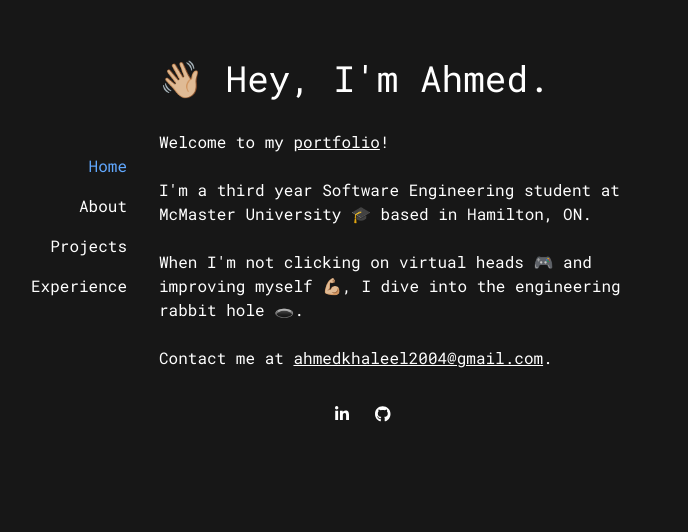
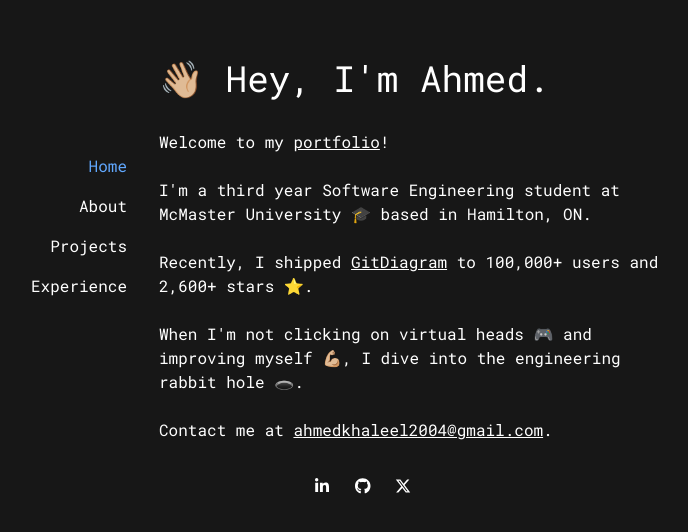
Before and after one commit to ahmedkhaleel2004/portfolio, a Next.js app: page / in a window 1280 px wide. Shown: the part 134-666 px from the top of the page, without its empty margins (273-961 px from the left). Built offline with nearby package versions, Linux system fonts and the light colour scheme.

Commit message:
add gitdiagram

```diff
--- a/app/components/Footer.tsx
+++ b/app/components/Footer.tsx
@@ -2,6 +2,7 @@ import React from "react";
 import { FontAwesomeIcon } from "@fortawesome/react-fontawesome";
 import { faGithub } from "@fortawesome/free-brands-svg-icons";
 import { faLinkedinIn } from "@fortawesome/free-brands-svg-icons/faLinkedinIn";
+import { faXTwitter } from "@fortawesome/free-brands-svg-icons";
 import Link from "next/link";
 
 const Footer = () => {
@@ -20,6 +21,12 @@ const Footer = () => {
         >
           <FontAwesomeIcon icon={faGithub} />
         </Link>
+        <Link
+          href="https://x.com/ahmedkhaleel04"
+          className="h-6 w-6 transition-all duration-200 ease-in-out hover:text-nice-blue"
+        >
+          <FontAwesomeIcon icon={faXTwitter} />
+        </Link>
       </div>
     </footer>
   );
--- a/app/page.tsx
+++ b/app/page.tsx
@@ -31,6 +31,16 @@ const Home: React.FC = () => {
         University 🎓 based in Hamilton, ON.
       </p>
       <p className="mb-6">
+        Recently, I shipped{" "}
+        <a
+          href="https://gitdiagram.com"
+          className="underline transition-colors duration-200 ease-in-out hover:text-nice-blue"
+        >
+          GitDiagram
+        </a>{" "}
+        to 100,000+ users and 2,600+ stars ⭐.
+      </p>
+      <p className="mb-6">
         When I&apos;m not clicking on virtual heads 🎮 and improving myself 💪🏼,
         I dive into the engineering rabbit hole 🕳️.
       </p>
--- a/app/projects/page.tsx
+++ b/app/projects/page.tsx
@@ -2,6 +2,11 @@ import React from "react";
 import Link from "next/link";
 
 const projects = [
+  {
+    title: "GitDiagram",
+    desc: "Instantly visualize any GitHub repository as an interactive diagram. 100,000+ users, 2,600+ stars.",
+    link: "https://gitdiagram.com",
+  },
   {
     title: "DeepEnd",
     desc: "GDSC Solution Winner: A GPT-4 powered programming project copilot using project based learning",
```
